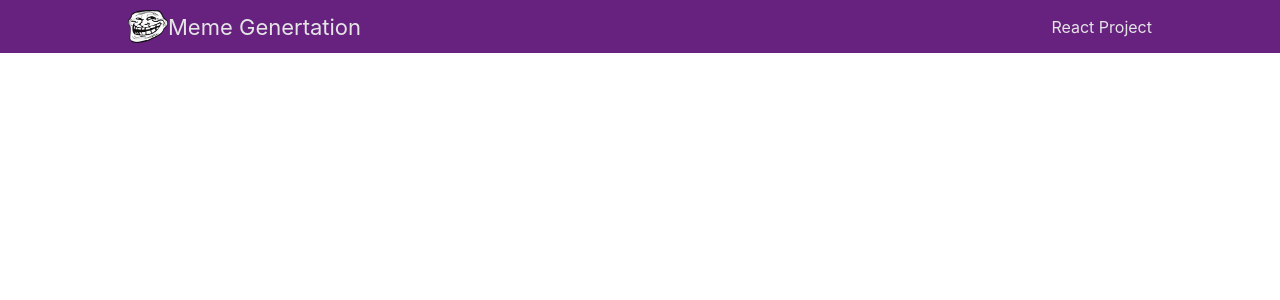
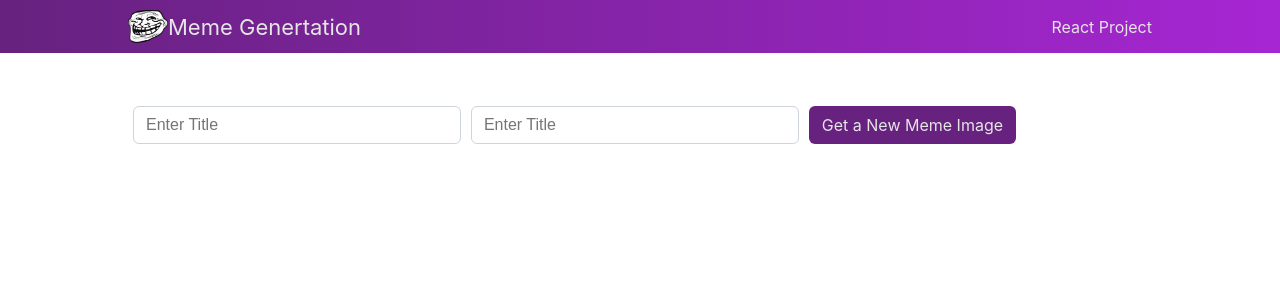
Before and after one commit to mqtech25/memes, a React (Create React App) app: page / in a window 1280 px wide. Shown: the top 300 px of the page. Built offline with nearby package versions, Linux system fonts and the light colour scheme.

Commit message:
update some file

```diff
--- a/src/App.css
+++ b/src/App.css
@@ -1,5 +1,6 @@
 .App-header{
-  background-color: var(--primary-color);
+  /* background-color: var(--primary-color); */
+  background:  var(--linear-gradient);
   color: var(--light-color);
   padding:  10px 0;
 }
@@ -8,6 +9,7 @@
   flex-wrap: wrap;
   justify-content: space-between;
   align-items: center;
+  gap: 1rem;
 }
 .App-logo{
   width: 40px;
--- a/src/App.js
+++ b/src/App.js
@@ -1,11 +1,13 @@
 import './App.css';
 import Nav from './component/headnav';
+import MainContent from './component/mainCont';
 function App() {
   return (
     <div className="App">
       <header className="App-header">
         <Nav/>
       </header>
+        <MainContent/>
     </div>
   );
 }
--- /dev/null
+++ b/src/component/mainCont.js
@@ -0,0 +1,27 @@
+
+
+import React from "react";
+
+export default function MainContent() {
+    return(
+        <div className="App-content container mt-5">
+           <form>
+           <div className="row">
+                <div className="col-12 col-sm-4">
+                    <div className="form-group">
+                            <input type="text" className="form-control" placeholder="Enter Title"></input>
+                    </div>
+                </div>
+                <div className="col-12 col-sm-4">
+                    <div className="form-group">
+                            <input type="text" className="form-control" placeholder="Enter Title"></input>
+                    </div>
+                </div>
+                <div className="col-12 col-sm-4">
+                   <button type="submit" className="btn btn-primary">Get a New Meme Image</button>
+                </div>
+            </div>
+           </form>
+        </div>
+    );
+}
--- a/src/index.css
+++ b/src/index.css
@@ -1,6 +1,21 @@
 :root{
   --primary-color:#672280;
   --light-color:#E5E5E5;
+  --linear-gradient:linear-gradient(90deg, #672280 1.18%, #A626D3 100%);
+  --btn-padding-x: 0.75rem;
+  --btn-padding-y: 0.375rem;
+  --btn-font-family: ;
+  --btn-font-size: 1rem;
+  --btn-font-weight: 400;
+  --btn-line-height: 1.5;
+  --btn-color: #212529;
+  --btn-bg: transparent;
+  --btn-border-width: 1px;
+  --btn-border-color: transparent;
+  --btn-border-radius: 0.375rem;
+}
+*, ::after, ::before {
+  box-sizing: border-box;
 }
 body {
   margin: 0;
@@ -11,13 +26,114 @@ body {
   -webkit-font-smoothing: antialiased;
   -moz-osx-font-smoothing: grayscale;
   background-color: var(--ligth-color);
+  box-sizing: border-box;
 }
 
 code {
   font-family: source-code-pro, Menlo, Monaco, Consolas, 'Courier New',
     monospace;
 }
+/* container */
 .container{
   width: 80%;
   margin: 0 auto;
 }
+/* spacing */
+.mt-5{
+  margin-top: calc(1rem * 3) !important;
+}
+/* button */
+.btn {
+  display: inline-block;
+  padding: var(--btn-padding-y) var(--btn-padding-x);
+  font-family: var(--btn-font-family);
+  font-size: var(--btn-font-size);
+  font-weight: var(--btn-font-weight);
+  line-height: var(--btn-line-height);
+  color: var(--btn-color);
+  text-align: center;
+  text-decoration: none;
+  vertical-align: middle;
+  cursor: pointer;
+  -webkit-user-select: none;
+  -moz-user-select: none;
+  user-select: none;
+  border: var(--btn-border-width) solid var(--btn-border-color);
+  border-radius: var(--btn-border-radius);
+  background-color: var(--btn-bg);
+  transition: color .15s ease-in-out,background-color .15s ease-in-out,border-color .15s ease-in-out,box-shadow .15s ease-in-out;
+}
+.btn:hover{
+  opacity: 0.9;
+}
+.btn-primary {
+  color: var(--light-color);
+  background-color: var(--primary-color);
+  box-shadow: inset 0 3px 5px var(--linear-gradient);
+}
+/* form */
+.form-group{
+  display: block;
+  width: 100%;
+}
+.form-control{
+  display: block;
+  width: 100%;
+  padding: .375rem .75rem;
+  font-size: 1rem;
+  font-weight: 400;
+  line-height: 1.5;
+  color: #212529;
+  background-color: #fff;
+  background-clip: padding-box;
+  border: 1px solid #ced4da;
+  appearance: none;
+  -webkit-appearance: none;
+  -moz-appearance: none;
+  border-radius: .375rem;
+  transition: border-color .15s ease-in-out,box-shadow .15s ease-in-out;
+
+}
+.form-control:focus {
+  color: #212529;
+  background-color: #fff;
+  border-color: #86b7fe;
+  outline: 0;
+  box-shadow: 0 0 0 .25rem rgba(13,110,253,.25);
+}
+/* grid */
+.row{
+  display: flex;
+  flex-wrap: wrap;
+}
+.col-12
+{
+  width: 100%;
+  padding: 5px;
+  flex: 0 0 auto;
+}
+
+/* sm screen */
+@media only screen and (min-width:480px) {
+  /* grid */
+  .col-sm-2{
+    width: 16.66666667%;
+    padding: 5px;
+    flex: 0 0 auto;
+  }
+  .col-sm-4{
+    width: 33%;
+    padding: 5px;
+    flex: 0 0 auto;
+  }
+  .col-sm-5{
+    width: 41.66666667%;
+    padding: 5px;
+    flex: 0 0 auto;
+  }
+  .col-sm-6{
+    width: 50%;
+    padding: 5px;
+    flex: 0 0 auto;
+  }
+}
```
